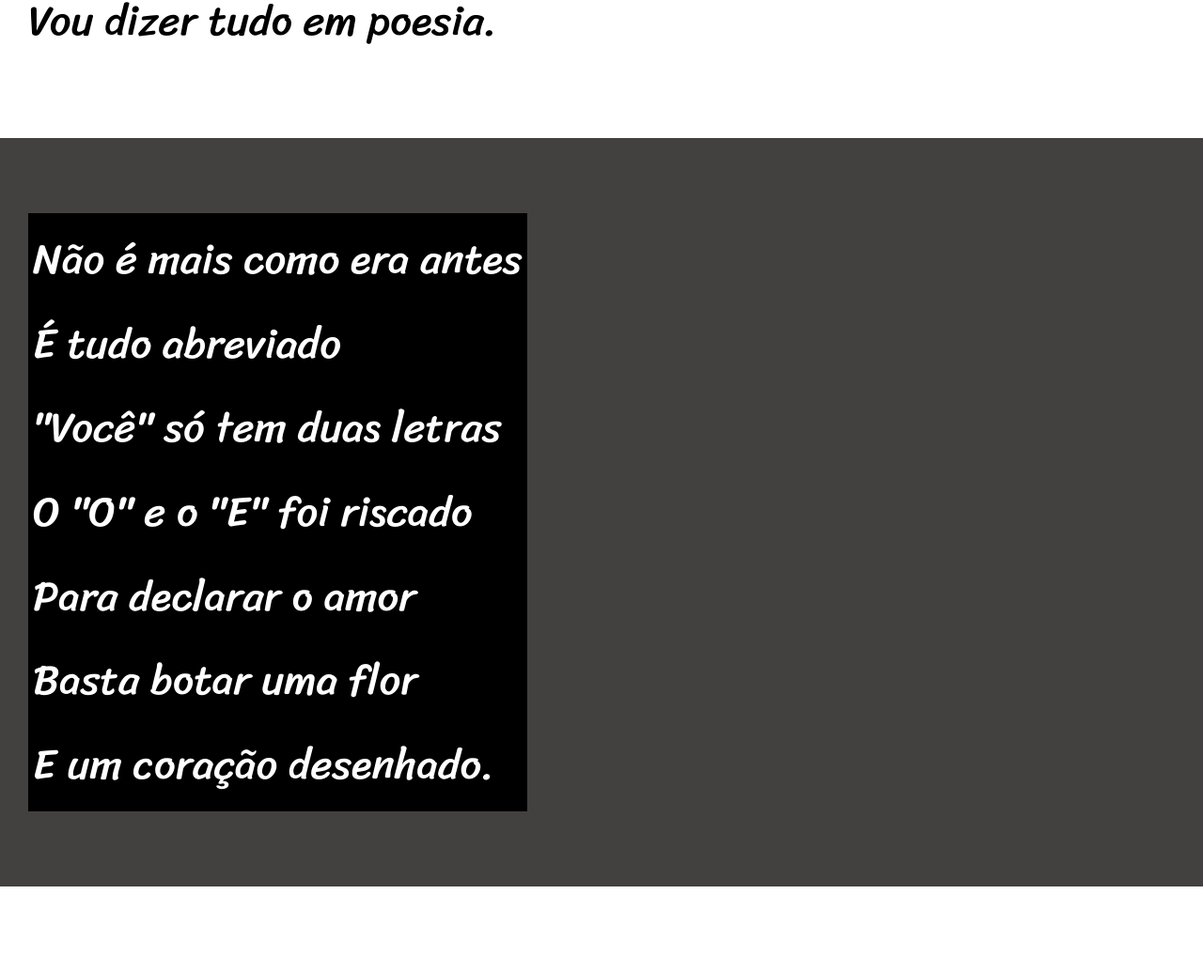
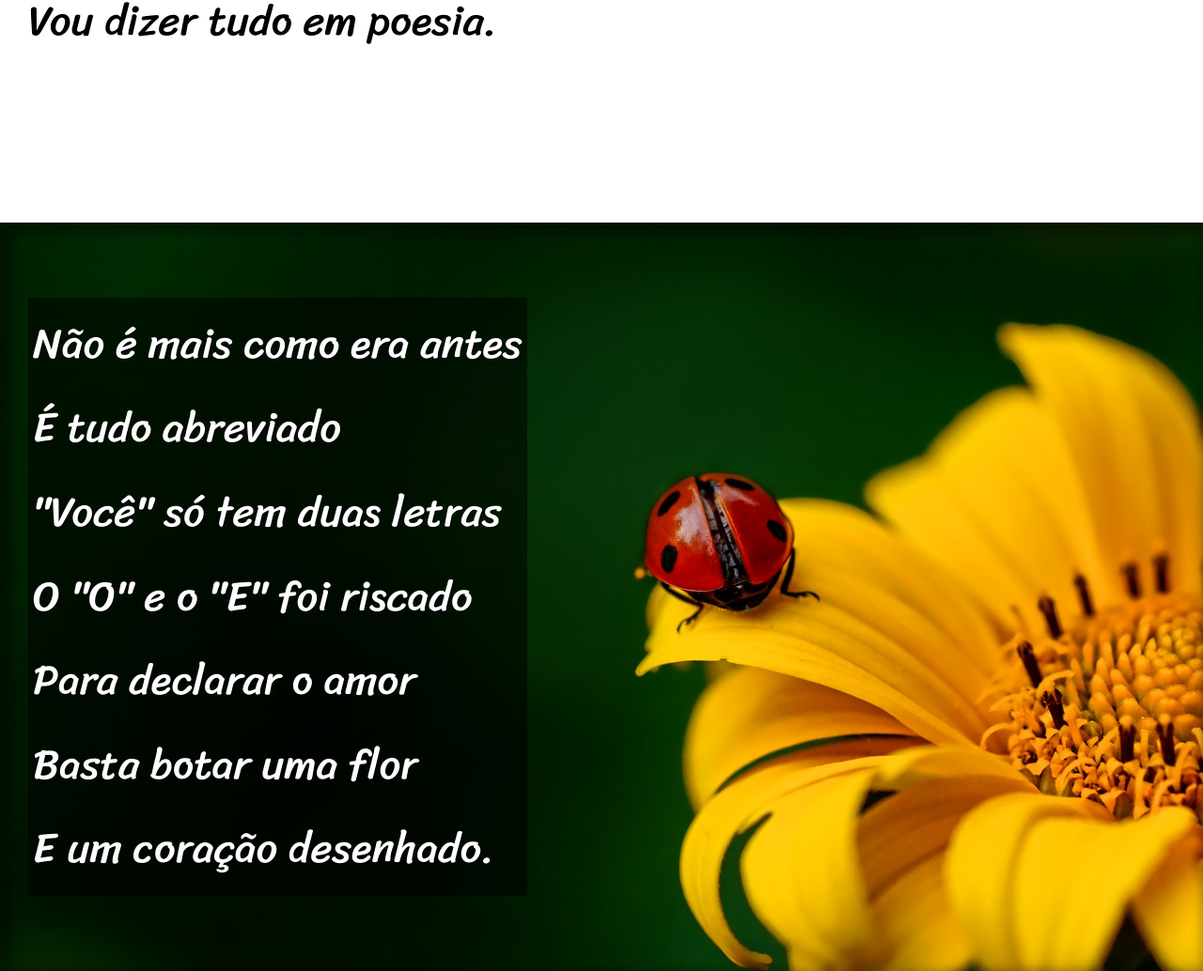
Before and after one commit to JhonyHenriquePreciosodaSilva/android-projeto, a plain HTML site: page exercicios modulo 3 css e html/exercicio cordel/index.html in a window 1280 px wide. Shown: the part 900-1934 px from the top of the page at 94% size. Drawn offline with Linux system fonts and the light colour scheme.

Commit message:
terminado

```diff
--- a/exercicios modulo 3 css e html/exercicio cordel/index.html
+++ b/exercicios modulo 3 css e html/exercicio cordel/index.html
@@ -28,7 +28,7 @@
     </section>
 
 
-<section class="imagem">
+<section class="imagem" id="img01">
 
         <p>
             Não é mais como era antes<br>
@@ -68,7 +68,7 @@
 
 
 
-    <section class="imagem">
+    <section class="imagem" id="img02">
         <p>
             Tenho saudade das cartas <br>
             Escritas com a própria mão <br>
--- a/exercicios modulo 3 css e html/exercicio cordel/style.css
+++ b/exercicios modulo 3 css e html/exercicio cordel/style.css
@@ -41,6 +41,9 @@ header a, footer a{
 header a:hover, footer a :hover{
     text-decoration:underline ;
 }
+section>p{
+    padding-bottom: 2em;
+}
 section{
 
     font-family: var(--font3);
@@ -52,8 +55,11 @@ section{
 
 }
 section.imagem{
+    box-shadow: inset 6px 6px 13px 6px rgba(0, 0, 0, 0.396);
     background-color: rgb(67, 64, 64);
     color: #fff;
+    background-size: cover;
+    background-attachment: fixed;
 
 }
 
@@ -64,11 +70,22 @@ section.normal{
 
 }
 section.imagem>p{
+    text-shadow: 1px 1px 0px black;
     padding: 5px;
    display: inline-block;
-    background-color: black;
+    background-color: rgba(0, 0, 0, 0.523);
 }
+section#img01{
 
+    background-image: url(imagens/background001.jpg);
+    background-position: right center;
+
+}
+section#img02{
+
+    background-image: url(imagens/background002.jpg);
+
+}
 
 
 
```
